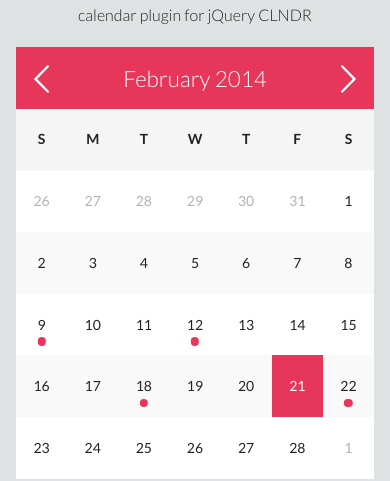
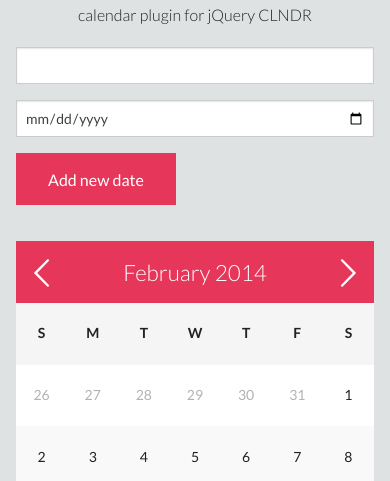
Before and after one commit to juanpasolano/angular-mobile-demo, a website: page www/index.html at #/calendar in a window 390 px wide. Shown: the part 110-591 px from the top of the page. Drawn offline with Linux system fonts and the light colour scheme; some packages are replaced by stand-ins of ours; files that its build step writes are made by us from their sources.

Commit message:
better calendar directive

```diff
--- a/www/js/app/controllers/calendarController.js
+++ b/www/js/app/controllers/calendarController.js
@@ -42,5 +42,8 @@ app.controller('CalendarController', ['$scope', '$rootScope', '$location', 'Conf
 				});
 			}
 		};
+		$scope.addEvent = function(){
+			$scope.events.push($scope.newEvent);
+		};
 	}
 ]);
--- a/www/js/app/directives/calendarDirective.js
+++ b/www/js/app/directives/calendarDirective.js
@@ -6,7 +6,7 @@ app.directive('mbCalendar',['$rootScope',
 		return{
 			priority: 1200,
 			scope:{
-				events: '=',
+				events: '=mbEvents',
 				calendarDayClick: '='
 			},
 			link: function(scope, element, attrs){
@@ -40,7 +40,7 @@ app.directive('mbCalendar',['$rootScope',
 					"</tbody>" +
 					"</table>";
 
-				$(element).clndr({
+				var calendar = $(element).clndr({
 					template: clndrTemplate,
 					events: scope.events,
 					clickEvents: {
@@ -57,6 +57,12 @@ app.directive('mbCalendar',['$rootScope',
 						console.log('this would be a fine place to attach custom event handlers.');
 					}
 				});
+
+				scope.$watch(function(){
+					return scope.events.length;
+				}, function(n,o){
+					if(n > o) calendar.addEvents([scope.events[scope.events.length-1]]);
+				}, false);
 			}
 		};
 	}
--- a/www/partials/calendar/calendar.html
+++ b/www/partials/calendar/calendar.html
@@ -2,9 +2,14 @@
 
 		<p class="tac">This calendar is built with the beautiful, minimal calendar plugin for jQuery CLNDR</p>
 
+		<form action="">
+			<input type="text" ng-model="newEvent.title">
+			<input type="date" ng-model="newEvent.date">
+			<div class="button" ng-click="addEvent()">Add new date</div>
+		</form>
 		<div class="calendar"
 		mb-calendar=""
-		events="events" calendar-day-click="calendarDayClick"></div>
+		mb-events="events" calendar-day-click="calendarDayClick"></div>
 
 		<ul class="listview">
 			<li ng-repeat="event in events" class="row column medium-6" ng-click="getDetails(event)">
```
Also changed, not shown: www/js/dist/built.js, www/js/dist/built.min.js.
